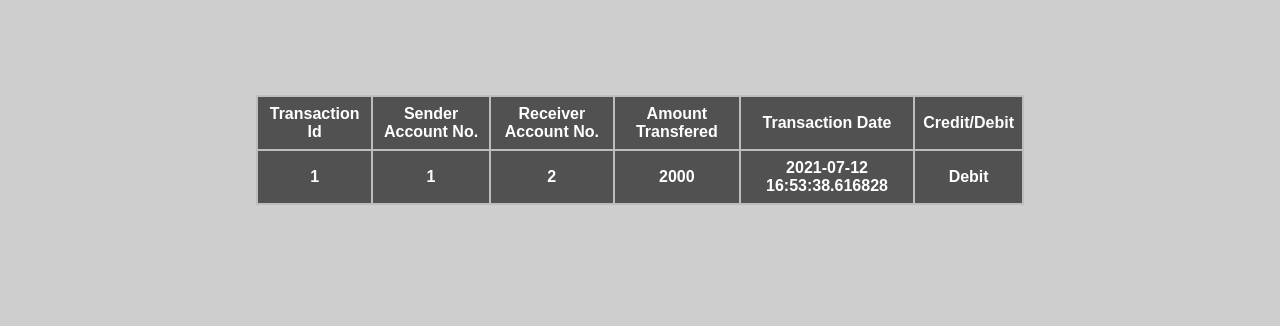
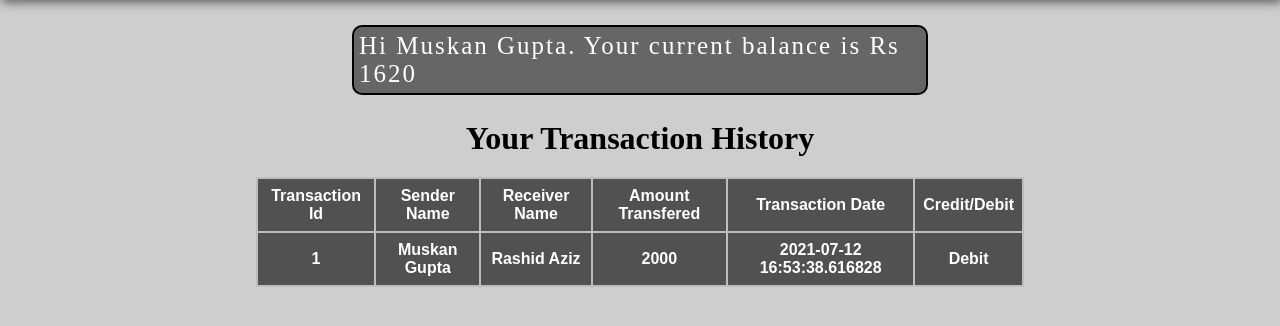
Before and after one commit to MuskanGupta2702/basic-banking-system, a Flask app: page /bank_statement/1 in a window 1280 px wide. Shown: the part 56-382 px from the top of the page. Run offline with Flask 2, Linux system fonts and the light colour scheme; data comes from the database, SQL or seed files in the repository; both versions use the stored data as it was after the commit; some libraries are stand-ins or nearby versions.

Commit message:
Responsiveness add

```diff
--- a/app.py
+++ b/app.py
@@ -22,7 +22,6 @@ class Customers(db.Model):
 
     def __repr__(self):
         return f"{self.customer_name}"
-
 
 
 class Transaction(db.Model):
@@ -116,11 +115,11 @@ def transfer_money():
 
 @app.route('/bank_statement/<int:customer_account_no>')
 def bank_statement(customer_account_no):
-    # customer = Customers.query.filter_by(customer_account_no = customer_account_no)
+    customer = Customers.query.filter_by(customer_account_no = customer_account_no).first()
     # bank_statement = Transaction.query.filter_by(sender_account_no = customer_account_no).all() + Transaction.query.filter_by(receiver_account_no = customer_account_no).all()
     bank_statement = Transaction.query.filter(or_(Transaction.sender_account_no.like(customer_account_no),Transaction.receiver_account_no.like(customer_account_no))).all()
     print(bank_statement)
-    return render_template('bank_statement.html',bank_statement = bank_statement,customer_account_no = customer_account_no)
+    return render_template('bank_statement.html',bank_statement = bank_statement,customer_account_no = customer_account_no,customer = customer)
 
 
 if __name__ == "__main__":
--- a/static/css/mobile.css
+++ b/static/css/mobile.css
@@ -22,3 +22,57 @@
     margin: 0px 10px;
     justify-content: space-between;
 }
+.home-box h1,h3{
+    text-align: center;
+}
+.home-box h1{
+    font-size: 28px;
+}
+.home-box h3{
+    width: 80%;
+    font-size: 16px;
+}
+.home-btn{
+    width: 90%;
+}
+.home-btn a{
+    font-size: 18px;
+}
+.table-box{
+    overflow: auto;
+    width: 90%;
+}
+.table{
+    overflow: auto;
+    width: 90%;
+    margin-left: 280px;
+}
+.transfer-form{
+    width: 90%;
+}
+input{
+    font-size: 18px;
+    padding: 2px;
+}
+label{
+    font-size: 18px;
+}
+.form-btn a, input[type = submit]{
+    font-size: 18px;
+}
+td{
+    font-weight: 100;
+    padding: 5px;
+}
+.message-box{
+    width: 90%;
+}
+.message-box p{
+    font-size: 18px;
+}
+.msg-w{
+letter-spacing: 1;
+}
+.transaction-table h1{
+    font-size: 25px;
+}
--- a/static/css/style.css
+++ b/static/css/style.css
@@ -34,6 +34,8 @@ nav::before{
     padding: 10px;
     font-size: 22px;
     background-color: rgba(0, 0, 0, 0.5);
+    /* background-color: rgba(0, 0, 0, 0.6); */
+    box-shadow: 2px 2px 10px rgb(0 0 0 / 60%);
 }
 .bank-name{
     display: flex;
@@ -72,9 +74,13 @@ margin: 5px 20px;
     align-items: center;
     justify-content: center;
     flex-direction: column;
-    margin: 10% auto 50px auto;
+    /* margin: 10% auto 50px auto; */
+    background: rgba(0,0,0,0.5);
+    height: 92vh;
+    color: white;
 }
 .home-box h1{
+    /* margin-top: 10%; */
     font-size: 3rem;
 }
 .home-box h3{
@@ -85,6 +91,7 @@ margin: 5px 20px;
     flex-direction: column;
     align-items: center;
     margin: 70px auto;
+    overflow: auto;
 }
 .table{
     font-family: Arial, Helvetica, sans-serif;
@@ -92,7 +99,7 @@ margin: 5px 20px;
     width: 60%;
     /* background: white; */
     background: rgba(50, 50, 50, 0.8);
-    margin-top: 25px ;
+    margin-top: 20px ;
     color: white;
 }
 table,th,td{
@@ -104,8 +111,8 @@ th,td{
     padding: 8px;
 }
 .table a{
-    text-decoration: none;
-    color: white;
+    /* text-decoration: none; */
+    color: rgb(0 126 255);
 }
 .pg-title{
     text-align: center;
@@ -121,11 +128,12 @@ th,td{
     border-radius: 5px;
     padding: 10px;
     font-size: 21px;
-    background-color: rgba(0, 0, 0, 0.5);
+    background-color: rgba(0, 0, 0, 0.6);
 }
 label{
     margin: 13px 0px 3px 0px;
     font-weight: bold;
+    color: white;
 }
 input{
 border-radius: 5px;
@@ -160,7 +168,7 @@ input[type = submit]{
     display: flex;
     justify-content: space-evenly;
     width: 40%;
-    margin: auto;
+    margin: 14%;
 }
 
 .home-btn a{
@@ -186,8 +194,16 @@ input[type = submit]{
     border: 2px solid black;
     background-color: rgba(0, 0, 0, 0.5);
     border-radius: 10px;
-    margin: 30px auto 0px auto;
+    margin: 25px auto 0px auto;
     padding: 5px;
     width: 30vw;
     color: white;
 }
+.transaction-table{
+    margin-top: 25px;
+}
+
+.msg-w{
+    width: 45vw;
+    letter-spacing: 2px;
+}
--- a/templates/bank_statement.html
+++ b/templates/bank_statement.html
@@ -1,13 +1,25 @@
 {% extends 'base.html' %}
 
 {% block body %}
-<div class="table-box">
+<div class="message-box msg-w">
+    <p>Hi  {{customer.customer_name}}. Your  current  balance  is  Rs {{customer.current_bal}}
+    </p>
+</div>
+<div class="table-box transaction-table">
+    <h1>Your Transaction History</h1>
+    {% if bank_statement|length == 0 %}
+        <div class="message-box">
+            <p>No Transactions Yet</p>
+        </div>
+    {% else %}
+
+
     <table class="table">
         <thead>
             <tr>
                 <th scope="col">Transaction Id</th>
-                <th scope="col">Sender Account No.</th>
-                <th scope="col">Receiver Account No.</th>
+                <th scope="col">Sender Name</th>
+                <th scope="col">Receiver Name</th>
                 <th scope="col">Amount Transfered</th>
                 <th scope="col">Transaction Date</th>
                 <th scope="col">Credit/Debit</th>
@@ -17,8 +29,8 @@
             {% for statement in bank_statement %}
                 <tr>
                     <td><strong>{{ statement.trans_id }}</strong></td>
-                    <td>{{ statement.sender_account_no }}</td>
-                    <td>{{ statement.receiver_account_no }}</td>
+                    <td>{{ statement.sender_name }}</td>
+                    <td>{{ statement.receiver_name }}</td>
                     <td>{{ statement.amount_transfered }}</td>
                     <td>{{ statement.date_transfer }}</td>
                     {% if statement.sender_account_no == customer_account_no %}
@@ -31,5 +43,6 @@
             {% endfor %}
         </tbody>
     </table>
+    {% endif %}
 </div>
 {% endblock body %}
```
Also changed, not shown: templates/home.html (+4 -4 lines), database.db.
